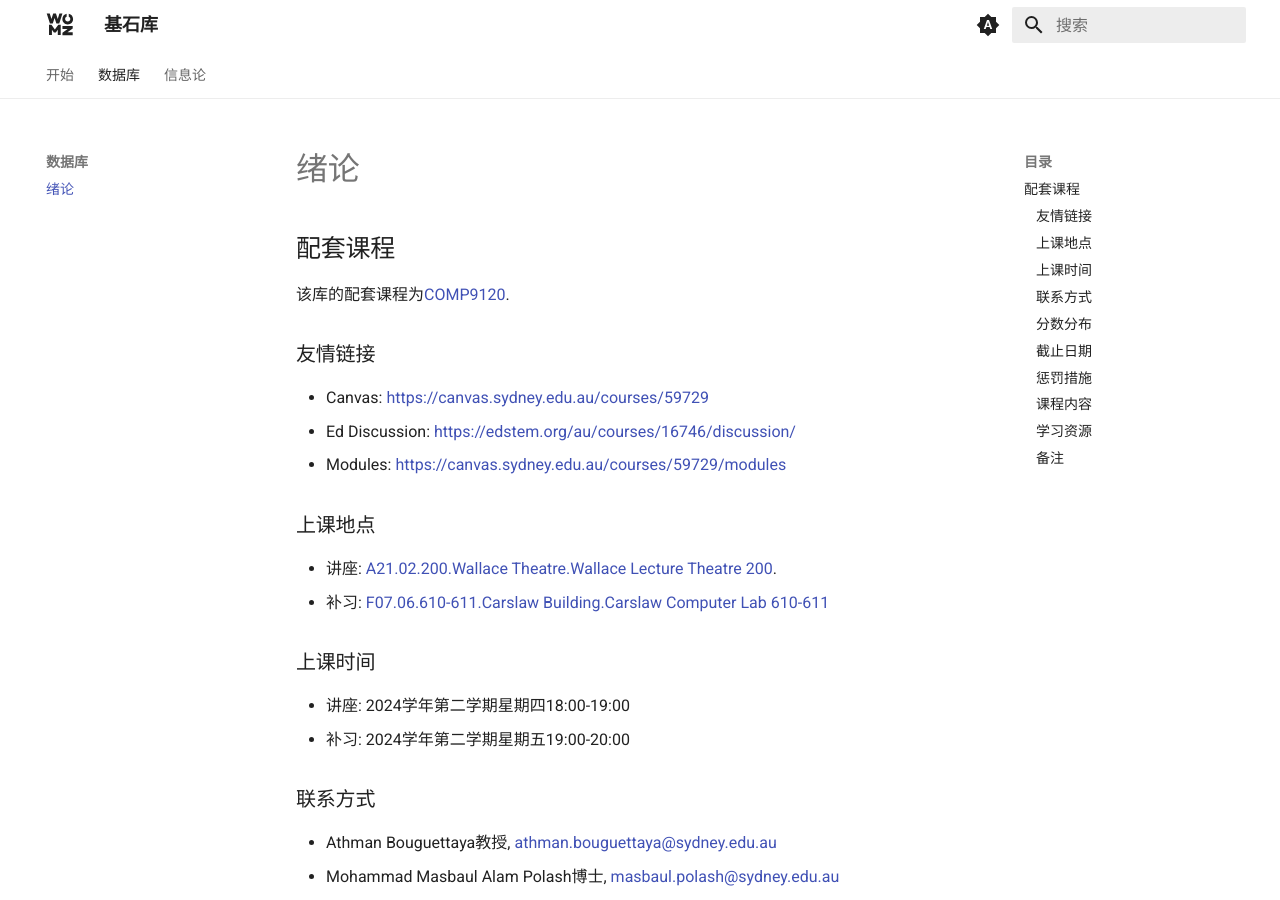
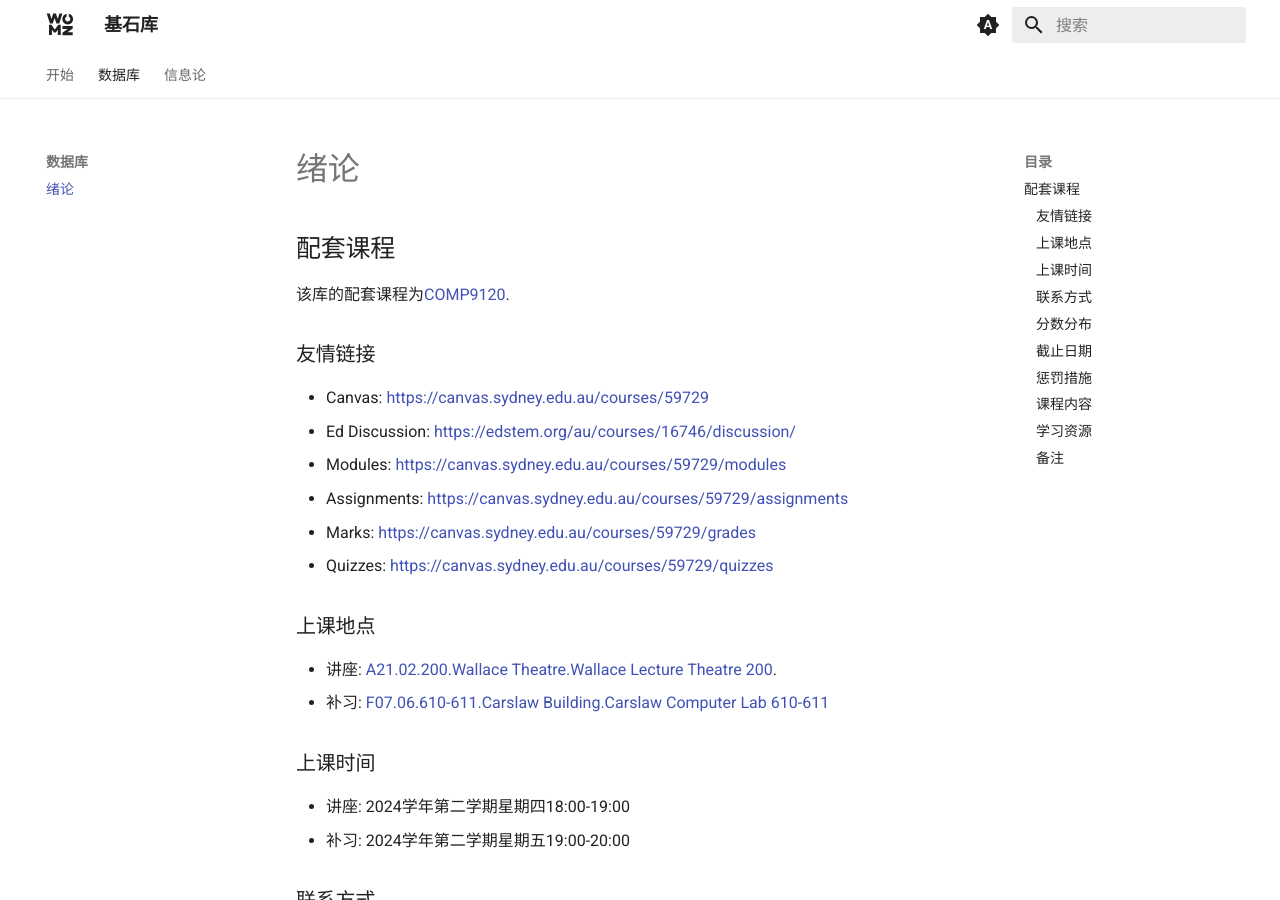
Before and after one commit to sigmax01/gk, an MkDocs documentation site: the page built from docs/数据库/绪论.md, in a window 1280 px wide and 900 px high. Built offline with MkDocs 1.6.1 and Material for MkDocs 9.7.7, drawn with Linux system fonts in a browser that asks for light colours; comment, search, counter and statistics services are not loaded; some of the changed lines change nothing that is shown.

Commit message:
feat: Add links to assignments, marks, and quizzes in course information page

```diff
--- a/docs/数据库/绪论.md
+++ b/docs/数据库/绪论.md
@@ -12,6 +12,9 @@ comments: true
 - Canvas: [https://canvas.sydney.edu.au/courses/59729](https://canvas.sydney.edu.au/courses/59729)
 - Ed Discussion: [https://edstem.org/au/courses/16746/discussion/](https://edstem.org/au/courses/16746/discussion/)
 - Modules: [https://canvas.sydney.edu.au/courses/59729/modules](https://canvas.sydney.edu.au/courses/59729/modules)
+- Assignments: [https://canvas.sydney.edu.au/courses/59729/assignments](https://canvas.sydney.edu.au/courses/59729/assignments)
+- Marks: [https://canvas.sydney.edu.au/courses/59729/grades](https://canvas.sydney.edu.au/courses/59729/grades)
+- Quizzes: [https://canvas.sydney.edu.au/courses/59729/quizzes](https://canvas.sydney.edu.au/courses/59729/quizzes)
 
 ### 上课地点
 
```
